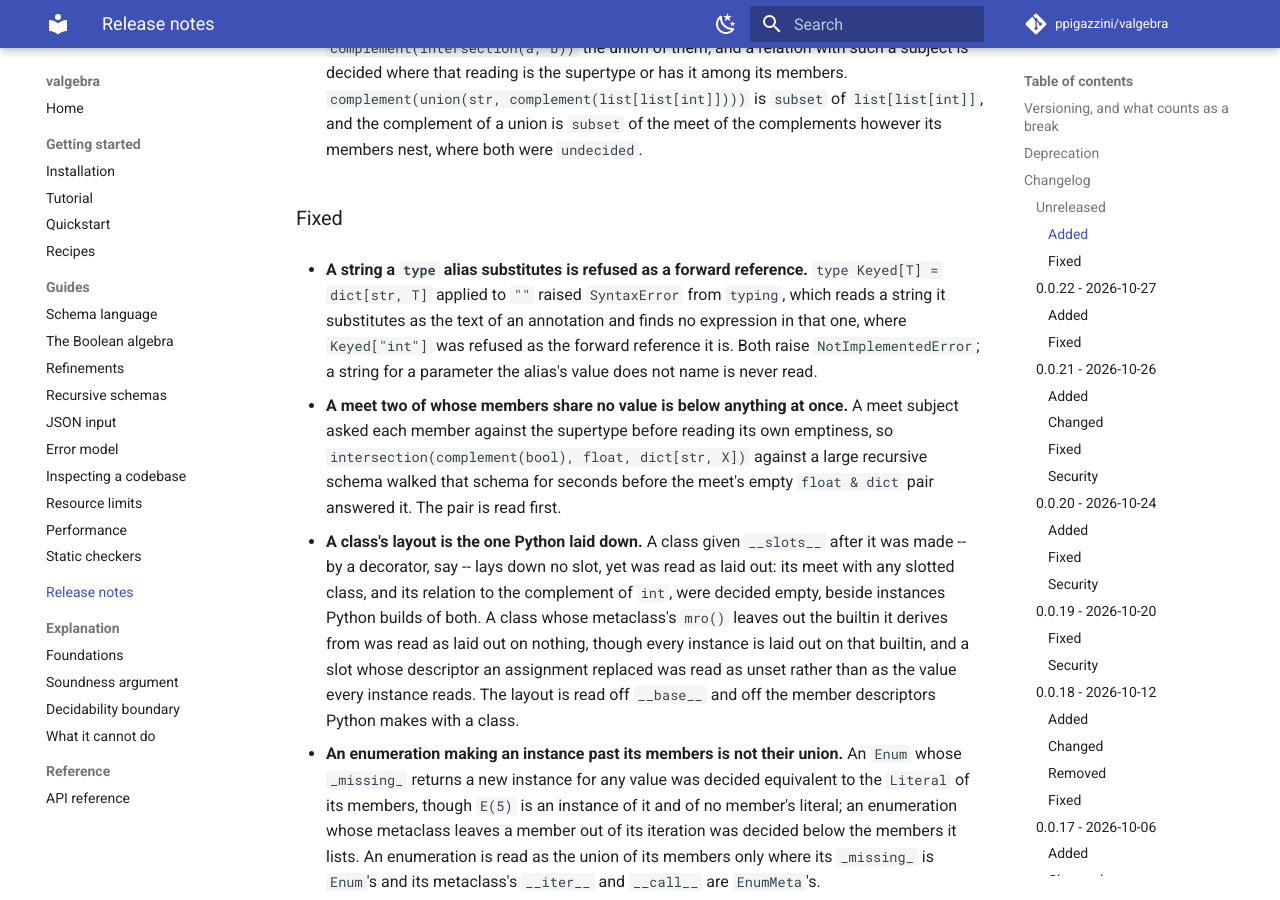
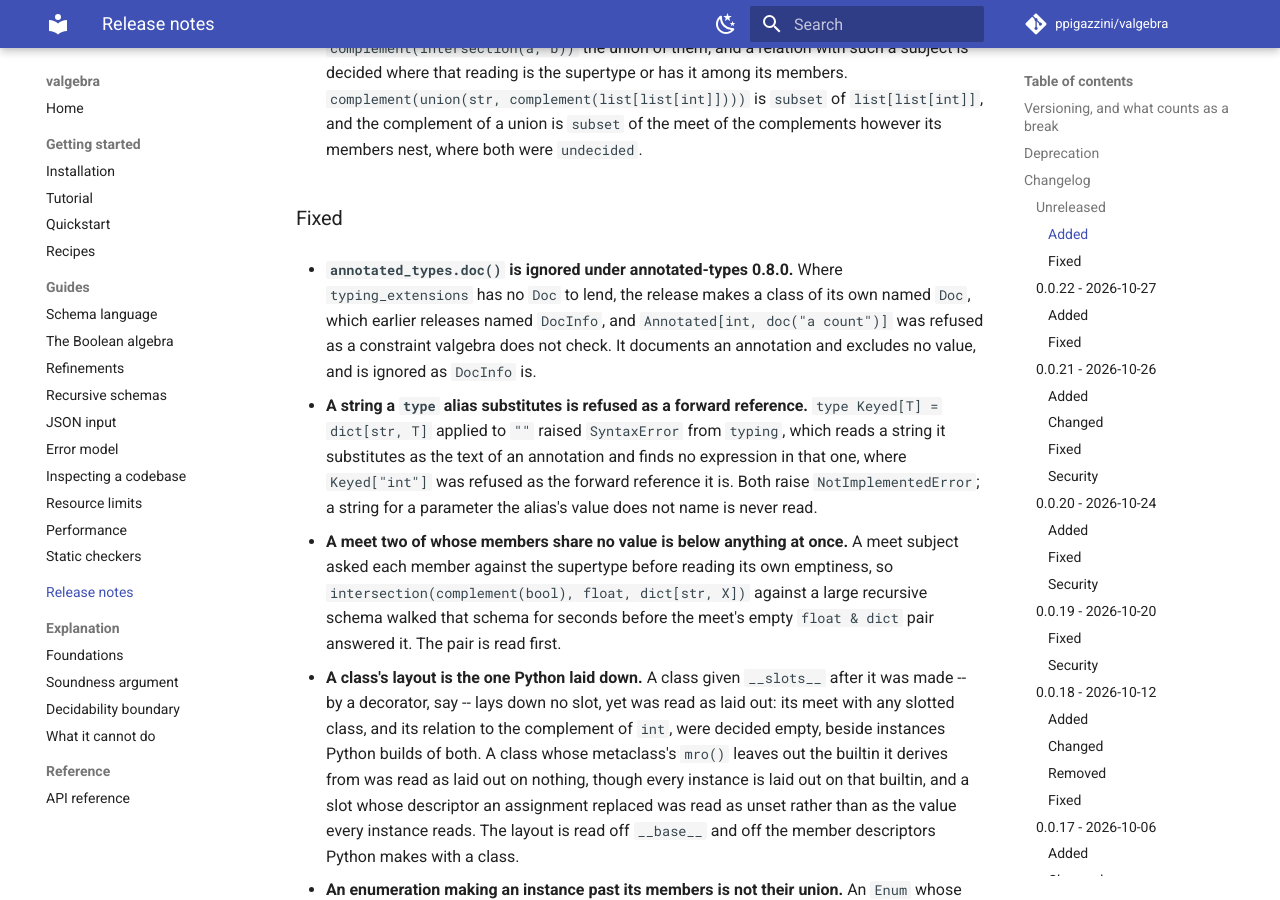
Before and after one commit to ppigazzini/valgebra, an MkDocs documentation site: the page built from docs/12-changelog.md, in a window 1280 px wide and 900 px high, scrolled down 5418 px. Built offline with MkDocs 1.6.1 and Material for MkDocs 9.7.7, drawn with Linux system fonts in a browser that asks for light colours; comment, search, counter and statistics services are not loaded.

Commit message:
fix: annotated-types' documentation marker is ignored under its new name
`annotated_types.doc()` returns `typing_extensions.Doc` where that exists, and
from annotated-types 0.8.0 a class of its own named `Doc` where it does not,
which earlier releases named `DocInfo`. The frontend exempted the vocabulary's
markers that exclude no value by name, and knew the documentation marker only
as `DocInfo`, so `Annotated[int, doc("a count")]` was refused as a constraint
it does not check in an environment without `typing_extensions`. Both names
are exempt, and the marker is ignored as metadata written for someone else is.

```diff
--- a/CHANGELOG.md
+++ b/CHANGELOG.md
@@ -59,6 +59,7 @@ answer of its own, or a repair to a change not yet released.
 - feat: a schema meeting a complement's inner set is refuted below the complement
 - fix: a meet two of whose members share no value is below anything at once
 - fix: a string a type alias substitutes is refused as a forward reference
+- fix: annotated-types' documentation marker is ignored under its new name
 
 -->
 
@@ -283,6 +284,13 @@ answer of its own, or a repair to a change not yet released.
   the complements however its members nest, where both were `undecided`.
 
 ### Fixed
+
+- **`annotated_types.doc()` is ignored under annotated-types 0.8.0.** Where
+  `typing_extensions` has no `Doc` to lend, the release makes a class of its
+  own named `Doc`, which earlier releases named `DocInfo`, and
+  `Annotated[int, doc("a count")]` was refused as a constraint valgebra does not
+  check. It documents an annotation and excludes no value, and is ignored as
+  `DocInfo` is.
 
 - **A string a `type` alias substitutes is refused as a forward reference.**
   `type Keyed[T] = dict[str, T]` applied to `""` raised `SyntaxError` from
```
Also changed, not shown: docs/dev/03-frontend.md (+7 -4 lines), 3 other files.
